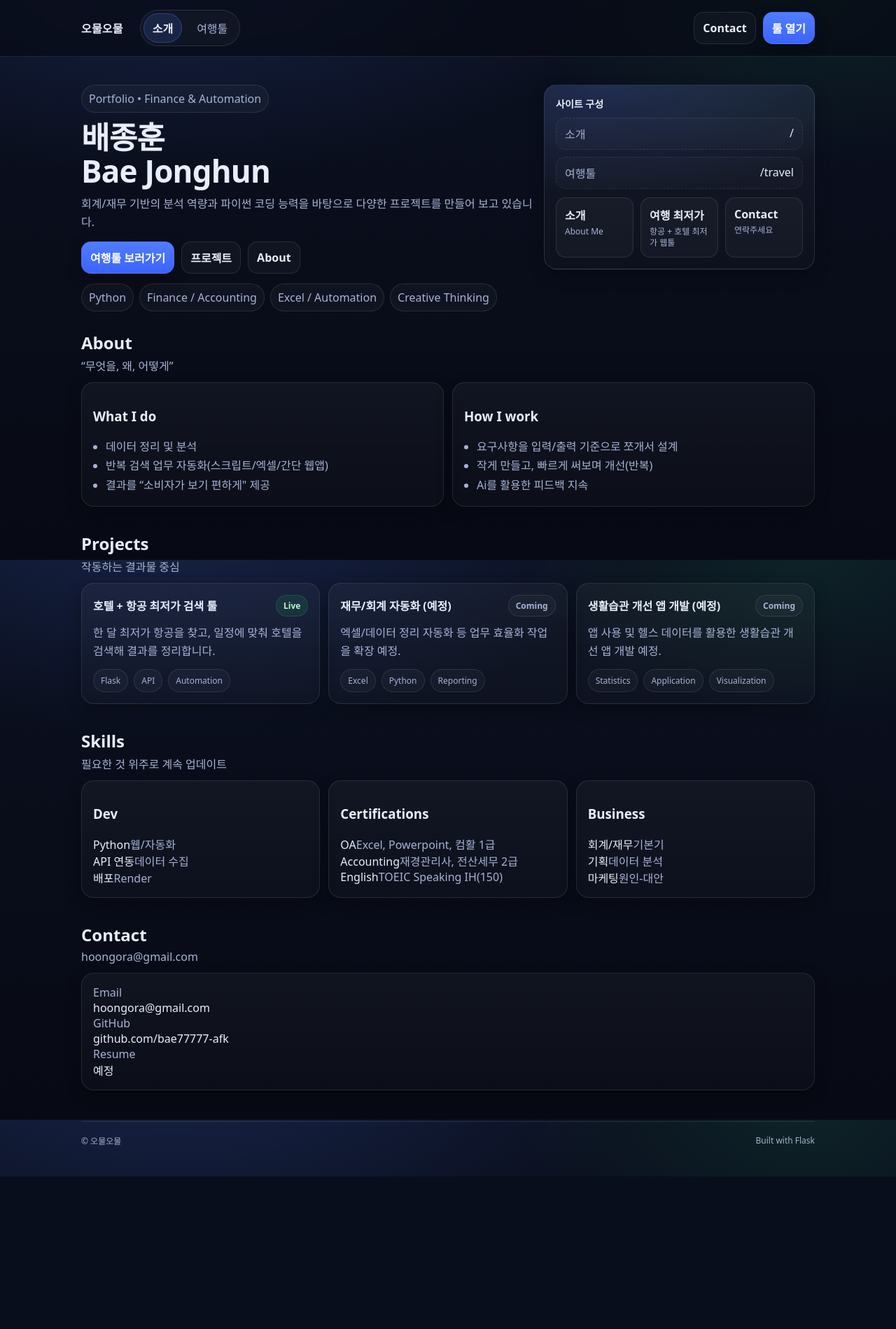
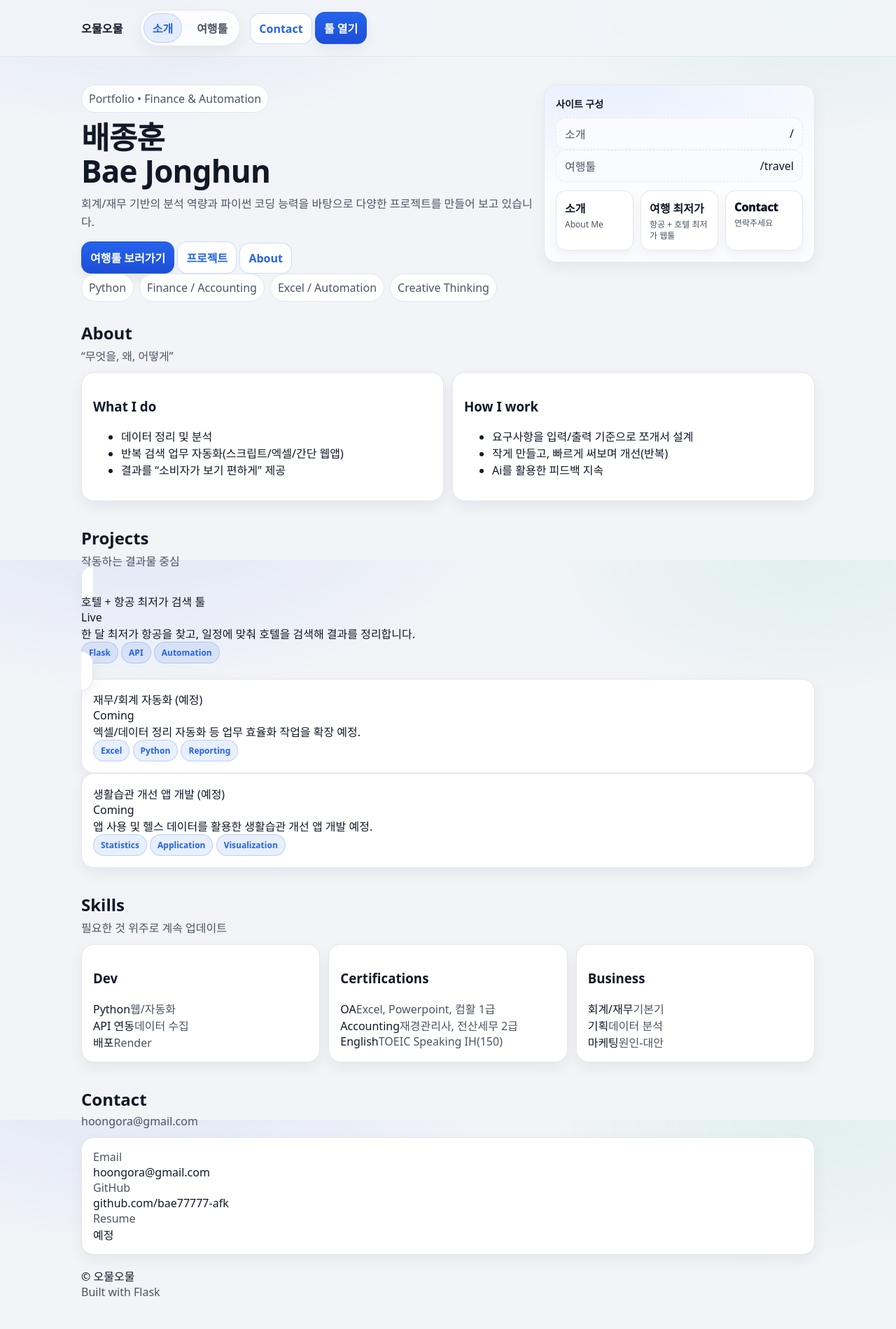
Before and after one commit to bae77777-afk/Flight_hotels, a Flask app: page / in a window 1280 px wide. Shown: the whole page at 70% size. Before the commit the page ends 1681 px from the top, so only its background shows below. Run offline with Flask 2, Linux system fonts and the light colour scheme.

Commit message:
style: 색상 및 배경 스타일 업데이트, 카드 및 버튼 디자인 개선

```diff
--- a/static/style.css
+++ b/static/style.css
@@ -1,20 +1,18 @@
 :root{
-  --bg: #0b1020;         /* 전체 배경 */
-  --bg2:#0e1630;         /* 약간 밝은 배경 */
-  --card:#111a33;        /* 카드 배경 */
-  --card2:#0f1830;       /* 카드 보조 */
-  --text:#e8eefc;        /* 본문 */
-  --muted:#a7b3d6;       /* 보조 텍스트 */
-  --line:rgba(255,255,255,.10);
+  /* Base */
+  --bg:#f2f4f8;            /* 완전 흰색 X: 눈부심 줄이는 오프화이트 */
+  --card:#ffffff;
+  --text:#111827;          /* slate-900 */
+  --muted:#4b5563;         /* gray-600 (라이트에서도 충분히 진하게) */
+  --line:#e5e7eb;          /* gray-200 */
+  --shadow: 0 14px 40px rgba(17,24,39,.08);
+  --shadow2: 0 8px 20px rgba(17,24,39,.06);
+  --radius:18px;
 
-  --accent:#4f7dff;      /* 파랑 포인트 */
-  --accent2:#22c55e;     /* 초록 포인트(필요시) */
-  --accent-weak: rgba(79,125,255,.15);
-  --accent-line: rgba(79,125,255,.35);
-
-  --shadow: 0 18px 50px rgba(0,0,0,.45);
-  --shadow2: 0 8px 22px rgba(0,0,0,.30);
-  --radius: 18px;
+  /* Accent */
+  --accent:#2563eb;        /* blue-600 */
+  --accent-weak: rgba(37,99,235,.10);
+  --accent-line: rgba(37,99,235,.22);
 }
 
 *{ box-sizing:border-box; }
@@ -22,29 +20,31 @@
 body{
   margin:0;
   font-family: system-ui, -apple-system, Segoe UI, Roboto, "Noto Sans KR", sans-serif;
-  background: radial-gradient(1200px 600px at 20% -10%, rgba(79,125,255,.18), transparent 55%),
-              radial-gradient(900px 500px at 90% 0%, rgba(34,197,94,.10), transparent 45%),
-              linear-gradient(180deg, var(--bg), #070a14);
+  background:
+    radial-gradient(900px 450px at 15% -10%, rgba(37,99,235,.10), transparent 60%),
+    radial-gradient(700px 380px at 90% 0%, rgba(16,185,129,.08), transparent 55%),
+    var(--bg);
   color: var(--text);
 }
 
 a{ color:inherit; text-decoration:none; }
 .muted{ color: var(--muted); }
 
+/* Layout */
 .container{
   max-width:1080px;
   margin:0 auto;
   padding: 18px 16px 42px;
 }
 
-/* ---------- Top Nav ---------- */
+/* ---------- Nav ---------- */
 .nav{
   position: sticky;
   top:0;
   z-index:10;
-  background: rgba(7,10,20,.72);
+  background: rgba(242,244,248,.82);
   border-bottom:1px solid var(--line);
-  backdrop-filter: blur(14px);
+  backdrop-filter: blur(12px);
 }
 .nav-inner{
   max-width:1080px;
@@ -55,16 +55,16 @@
   gap:14px;
 }
 .brand{
-  font-weight: 900;
-  letter-spacing: .2px;
+  font-weight: 950;
+  letter-spacing:.2px;
   display:flex;
   align-items:center;
   gap:10px;
 }
 .brand-dot{
-  width:10px; height:10px; border-radius:999px;
+  width:10px;height:10px;border-radius:999px;
   background: var(--accent);
-  box-shadow: 0 0 0 4px rgba(79,125,255,.18);
+  box-shadow: 0 0 0 4px rgba(37,99,235,.12);
 }
 .tabs{
   display:flex;
@@ -73,25 +73,25 @@
   padding:4px;
   border:1px solid var(--line);
   border-radius:999px;
-  background: rgba(255,255,255,.03);
+  background: rgba(255,255,255,.75);
+  box-shadow: var(--shadow2);
 }
 .tabs a{
   padding:8px 12px;
   border-radius:999px;
   color: var(--muted);
   border:1px solid transparent;
+  font-weight:800;
 }
 .tabs a:hover{
   color: var(--text);
-  background: rgba(255,255,255,.04);
+  background: rgba(37,99,235,.06);
 }
 .tabs a.active{
-  color: var(--text);
+  color: var(--accent);
   background: var(--accent-weak);
   border-color: var(--accent-line);
-  font-weight: 900;
 }
-.nav-cta{ margin-left:auto; display:flex; gap:10px; }
 
 /* ---------- Buttons ---------- */
 .btn{
@@ -100,25 +100,23 @@
   justify-content:center;
   padding:10px 12px;
   border-radius: 14px;
-  background: linear-gradient(180deg, rgba(79,125,255,1), rgba(59,99,255,1));
+  background: linear-gradient(180deg, rgba(37,99,235,1), rgba(29,78,216,1));
   border:1px solid var(--accent-line);
   color:#fff;
   font-weight: 900;
   box-shadow: var(--shadow2);
 }
 .btn:hover{ filter: brightness(.98); transform: translateY(-1px); }
+
 .btn.ghost{
-  background: rgba(255,255,255,.03);
-  color: var(--text);
-  border:1px solid var(--line);
+  background:#fff;
+  color: var(--accent);
+  border:1px solid var(--accent-line);
   box-shadow: none;
 }
-.btn.ghost:hover{
-  border-color: var(--accent-line);
-  background: rgba(79,125,255,.10);
-}
+.btn.ghost:hover{ background: var(--accent-weak); }
 
-/* ---------- Sections / Cards ---------- */
+/* ---------- Cards / Sections ---------- */
 .section{ padding: 18px 0; }
 .section-head{ margin-bottom: 12px; }
 .section-head h2{ margin:0 0 4px; }
@@ -126,25 +124,14 @@
 
 .card{
   border:1px solid var(--line);
-  background: linear-gradient(180deg, rgba(255,255,255,.04), rgba(255,255,255,.02));
+  background: var(--card);
   border-radius: var(--radius);
   padding:16px;
   box-shadow: var(--shadow2);
 }
 .card.glass{
-  background: radial-gradient(700px 260px at 20% 0%, rgba(79,125,255,.18), transparent 60%),
-              linear-gradient(180deg, rgba(255,255,255,.05), rgba(255,255,255,.02));
-  border:1px solid rgba(255,255,255,.12);
-}
-
-.footer{
-  display:flex;
-  justify-content:space-between;
-  margin-top: 26px;
-  padding-top: 18px;
-  border-top:1px solid var(--line);
-  color: var(--muted);
-  font-size: 12px;
+  background: radial-gradient(800px 260px at 25% 0%, rgba(37,99,235,.10), transparent 60%),
+              linear-gradient(180deg, #ffffff, #fbfcff);
 }
 
 /* ---------- Hero (index) ---------- */
@@ -153,17 +140,6 @@
   grid-template-columns: 1.25fr .75fr;
   gap:16px;
   padding: 22px 0 10px;
-}
-.badge{
-  display:inline-flex;
-  align-items:center;
-  gap:8px;
-  padding:8px 10px;
-  border:1px solid var(--line);
-  background: rgba(255,255,255,.03);
-  border-radius:999px;
-  color: var(--muted);
-  width: fit-content;
 }
 .hero h1{
   margin: 12px 0 10px;
@@ -177,68 +153,57 @@
   font-size: 16px;
   line-height:1.65;
 }
-.hero-actions{ display:flex; gap:10px; flex-wrap:wrap; margin-bottom: 14px; }
+.badge{
+  display:inline-flex;
+  align-items:center;
+  gap:8px;
+  padding:8px 10px;
+  border:1px solid var(--line);
+  background: rgba(255,255,255,.9);
+  border-radius:999px;
+  color: var(--muted);
+  width: fit-content;
+}
+
 .chips{ display:flex; gap:8px; flex-wrap:wrap; }
 .chip{
   padding:8px 10px;
   border-radius:999px;
   border:1px solid var(--line);
-  background: rgba(255,255,255,.03);
+  background: #fff;
   color: var(--muted);
 }
 .chip.blue{
   border-color: var(--accent-line);
-  background: rgba(79,125,255,.12);
-  color: var(--text);
+  background: var(--accent-weak);
+  color: var(--accent);
+  font-weight:900;
 }
 
-.grid2{ display:grid; grid-template-columns: 1fr 1fr; gap:12px; }
-.grid3{ display:grid; grid-template-columns: repeat(3, 1fr); gap:12px; }
-.list{ margin: 10px 0 0; padding-left: 18px; color: var(--muted); line-height: 1.7; }
+/* ---------- hero-right “사이트 구성” ---------- */
+.card-title{ font-weight: 950; font-size: 14px; margin-bottom: 10px; }
 
-.cards{ display:grid; grid-template-columns: repeat(3, 1fr); gap:12px; }
-.project{ transition: transform .12s ease, box-shadow .12s ease, border-color .12s ease; }
-.project:hover{ transform: translateY(-3px); box-shadow: var(--shadow); border-color: rgba(79,125,255,.25); }
-.project-top{ display:flex; justify-content:space-between; align-items:center; gap:10px; }
-.project-title{ font-weight: 900; }
-.project-desc{ color: var(--muted); margin: 10px 0 12px; line-height: 1.65; }
-.project-meta{ display:flex; gap:8px; flex-wrap:wrap; }
-.pill{
-  padding:7px 10px;
-  border-radius:999px;
-  border:1px solid var(--line);
-  background: rgba(255,255,255,.03);
-  color: var(--muted);
-  font-size: 12px;
-}
-
-.tag{
-  padding:6px 10px;
-  border-radius:999px;
-  font-size: 12px;
-  font-weight:900;
-  background: rgba(34,197,94,.12);
-  border:1px solid rgba(34,197,94,.20);
-  color: #b9f6cc;
-}
-.tag.ghost{
-  background: rgba(255,255,255,.03);
-  border:1px solid var(--line);
-  color: var(--muted);
-}
-
-/* ---- hero-right 카드(사이트 구성) 스타일 ---- */
-.card-title{ font-weight: 900; font-size: 14px; margin-bottom: 10px; }
-.card-desc .row,
+.rows{ display:grid; gap:10px; }
 .row{
   display:flex;
   justify-content:space-between;
+  align-items:center;
   padding:10px 12px;
   border:1px dashed var(--line);
   border-radius: 14px;
-  background: rgba(255,255,255,.02);
+  background: #fafbff;
 }
-.row + .row{ margin-top: 10px; }
+.pill{
+  display:inline-flex;
+  align-items:center;
+  padding:6px 10px;
+  border-radius:999px;
+  border:1px solid var(--accent-line);
+  background: var(--accent-weak);
+  color: var(--accent);
+  font-weight:900;
+  font-size:12px;
+}
 
 .mini-kpis{
   display:grid;
@@ -250,10 +215,11 @@
   border:1px solid var(--line);
   border-radius: 14px;
   padding: 12px;
-  background: rgba(255,255,255,.03);
+  background: #fff;
+  box-shadow: 0 6px 16px rgba(17,24,39,.05);
 }
 .kpi-num{
-  font-weight: 900;
+  font-weight: 950;
   color: var(--text);
   margin-bottom: 4px;
 }
```
Also changed, not shown: other parts of static/style.css (+37 -17 lines).
